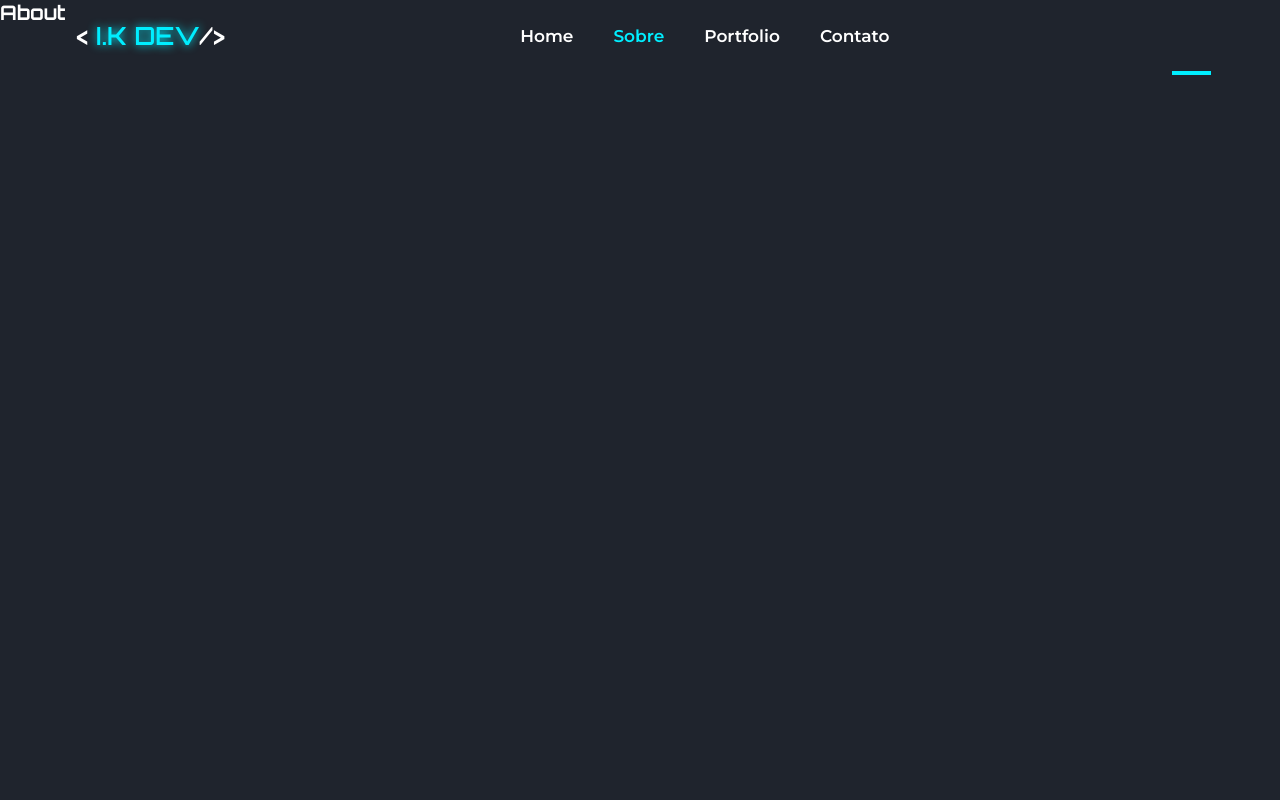
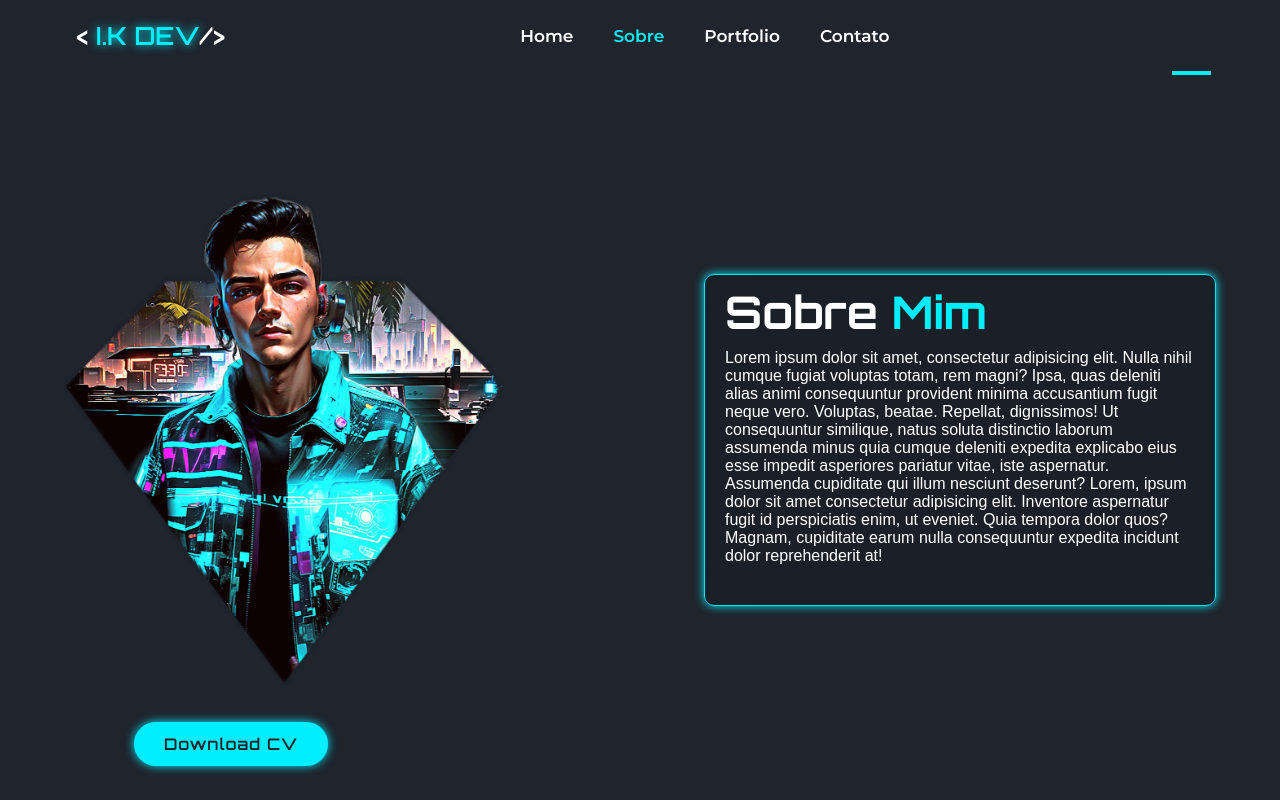
Before and after one commit to Israelkilday/portfolio, a React (Vite) app: page /about in a window 1280 px wide. Built offline with nearby package versions, Linux system fonts and the light colour scheme; some icons are missing; the HTML template or start-up script is replaced by a standard one.

Commit message:
working on page about

```diff
--- a/src/index.css
+++ b/src/index.css
@@ -37,13 +37,24 @@ body {
   color: var(--text_color);
 }
 
-section {
+/* section {
   min-height: 100vh;
   padding: 10rem 6% 2rem;
-}
+} */
 
 span {
   color: var(--main_color);
+}
+
+p {
+  font-size: 1.6rem;
+  margin: 1rem 0 3rem;
+  font-family: 'Poppins', sans-serif;
+}
+
+h2 {
+  text-align: center;
+  font-size: 4.5rem;
 }
 
 /* <========== breakpoints ==========> */
--- a/src/pages/About/About.jsx
+++ b/src/pages/About/About.jsx
@@ -2,13 +2,31 @@
 import styles from "./About.module.css"
 // COMPONENT
 import Transition from "../../components/Transition";
+// IMGAGENS
+import About_img from "../home/imgs/home_test_img_2.0.png"
+// REACT ROUTER DOM
+import { NavLink } from "react-router-dom";
 
 const About = () => {
   return (
     <Transition>
-      <div>
-        <h1>About</h1>
-      </div>
+      <section className={styles.about}>
+        <div className={styles.about_img_CV}>
+          <img src={About_img} alt="about_img" />
+
+          <div className={styles.btn_box}>
+                <NavLink className={styles.btn}>Download CV</NavLink>
+            </div>
+
+        </div>
+
+        <div className={styles.about_content}>
+          <h2>Sobre <span>Mim</span></h2>
+          <p>Lorem ipsum dolor sit amet, consectetur adipisicing elit. Nulla nihil cumque fugiat voluptas totam, rem magni? Ipsa, quas deleniti alias animi consequuntur provident minima accusantium fugit neque vero. Voluptas, beatae.
+          Repellat, dignissimos! Ut consequuntur similique, natus soluta distinctio laborum assumenda minus quia cumque deleniti expedita explicabo eius esse impedit asperiores pariatur vitae, iste aspernatur. Assumenda cupiditate qui illum nesciunt deserunt?
+          Lorem, ipsum dolor sit amet consectetur adipisicing elit. Inventore aspernatur fugit id perspiciatis enim, ut eveniet. Quia tempora dolor quos? Magnam, cupiditate earum nulla consequuntur expedita incidunt dolor reprehenderit at!</p>
+        </div>
+      </section>
     </Transition>
   )
 }
--- a/src/pages/About/About.module.css
+++ b/src/pages/About/About.module.css
@@ -0,0 +1,77 @@
+.about {
+    display: flex;
+    align-items: center;
+    justify-content: center;
+    gap: 20rem;
+    min-height: 100vh;
+    padding: 10rem 0 2rem;
+
+}
+
+.about_img_CV {
+    height: 50rem;
+}
+
+.about_img_CV img {
+    width: 55vh;
+    margin-bottom: 3rem;
+}
+
+.btn_box {
+    position: relative;
+    left: 7rem;
+}
+
+.btn_box .btn {
+    position: relative;
+    display: inline-block;
+    padding: 1rem 2.8rem;
+    background: var(--main_color);
+    border-radius: 4rem;
+    border: .2rem solid var(--main_color);
+    box-shadow: 0 0 1rem var(--main_color);
+    font-size: 1.6rem;
+    color: var(--bg_color);
+    letter-spacing: .1rem;
+    font-weight: 600;
+    overflow: hidden;
+    transition: .5s ease;
+    z-index: 1;
+}
+
+.btn_box .btn::before{
+    content: "";
+    position: absolute;
+    top: 0;
+    left: 0;
+    width: 0;
+    height: 100%;
+    background: var(--bg_color);
+    z-index: -1;
+    transition: .5s;
+}
+
+.btn_box .btn:hover::before {
+    width: 100%;
+}
+
+.btn_box .btn:hover {
+    box-shadow: none;
+    color: var(--main_color);
+}
+
+.about_content {
+    width: 40%;
+    border: 1px solid var(--main_color);
+    border-radius: 10px;
+    padding: 1rem 2rem;
+    background: rgba(0, 0, 0, .1);
+    backdrop-filter: blur(20px);
+    box-shadow: var(--main_color) 0 0 1rem;
+
+}
+
+.about_content h2 {
+    text-align: left;
+    line-height: 1.2;
+}
--- a/src/pages/Home/Home.jsx
+++ b/src/pages/Home/Home.jsx
@@ -13,9 +13,7 @@ import ParticlesBackground from '../../components/ParticlesBackground';
 // FRAMER MOTION
 import { motion } from "framer-motion";
 
-
 const Home = () => {
-
     return (
         <>
             <Transition >
--- a/src/pages/Home/Home.module.css
+++ b/src/pages/Home/Home.module.css
@@ -2,6 +2,8 @@
     display: flex;
     justify-content: space-between;
     align-items: center;
+    min-height: 100vh;
+    padding: 10rem 6% 2rem;
 }
 
 .home_content {
@@ -161,7 +163,7 @@
     }
 
     .home_img img {
-        width: 65vh;
+        width: 50vw;
     }
 
     .home_content {
@@ -169,15 +171,20 @@
     }
   }
 
+
   @media (max-width: 691px) {
     .home_content {
-        height: 65rem;
+            height: 70rem;
+    }
+
+    .home_img img {
+        width: 70vw;
     }
   }
 
-  @media (max-width: 460px) {
+  @media (max-width: 470px) {
     .home_img img {
-        width: 55vh;
+        width: 85vw;
     }
 
     .home_img {
@@ -189,10 +196,10 @@
   @media(max-width: 400px) {
     .home_img {
         bottom: -14rem;
-        right: 2rem;
+        right: 2.5rem;
     }
 
     .home_img img {
-        width: 52vh;
+        width: 90vw;
     }
   }
```
Also changed, not shown: src/App.css (+0 -11 lines).
